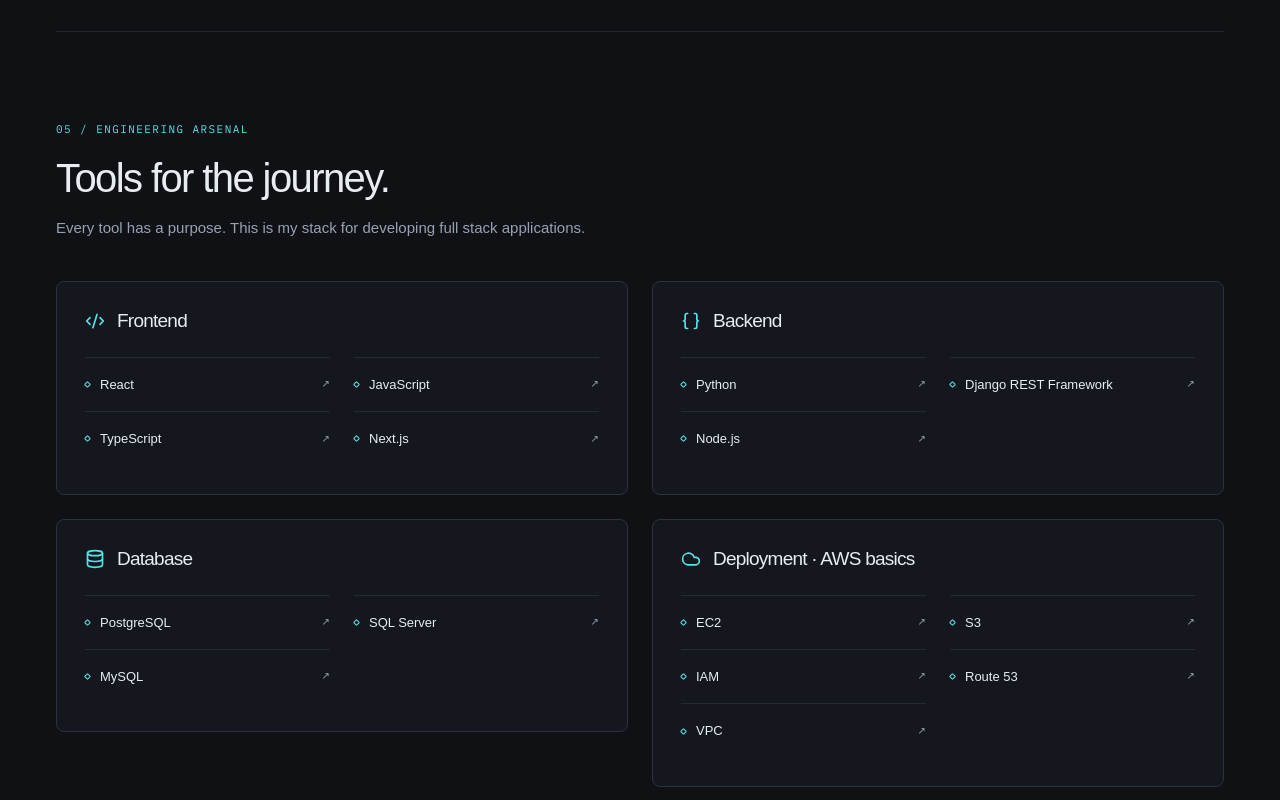
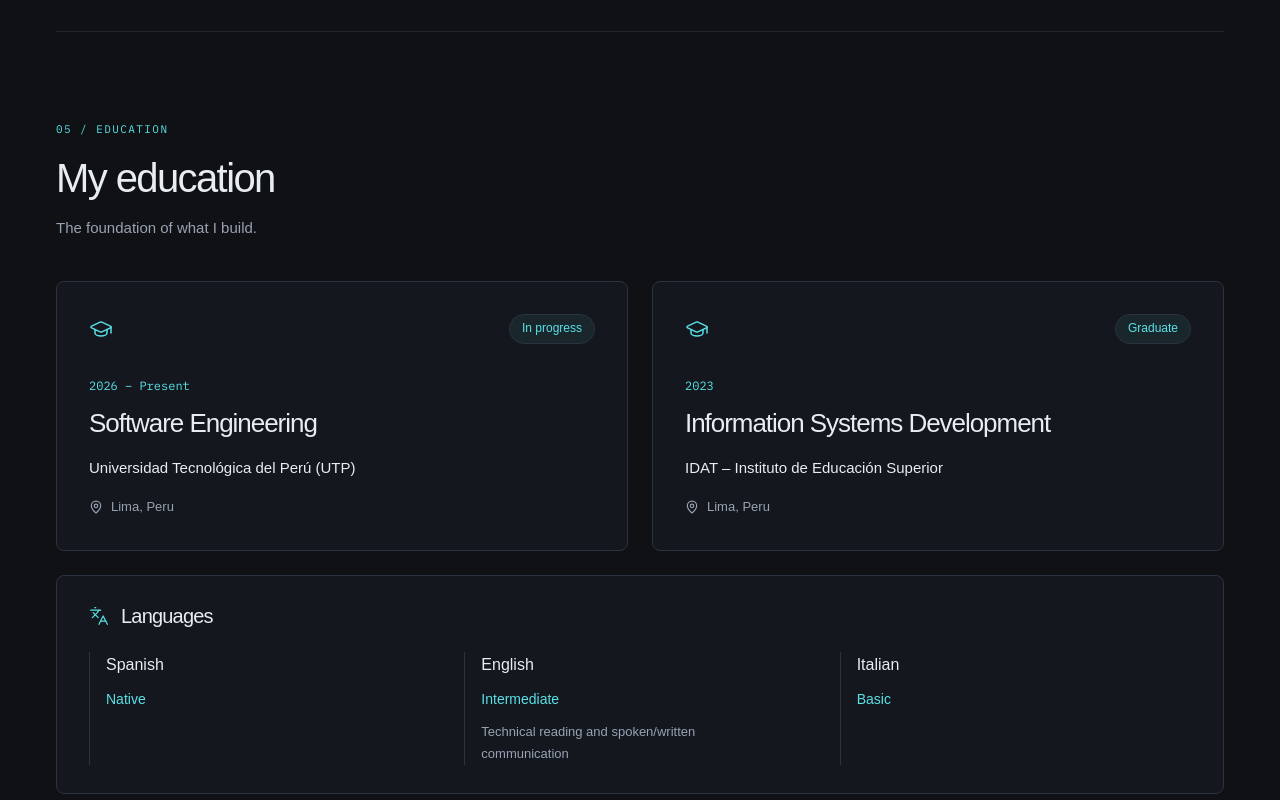
Before and after one commit to jeampieer/portfolio, a Next.js app: page /en in a window 1280 px wide. Shown: the part 4480-5280 px from the top of the page. Built offline with nearby package versions, Linux system fonts and the light colour scheme; no server answers.

Commit message:
feat: añadir educación e idiomas al portafolio

```diff
--- a/src/app/globals.css
+++ b/src/app/globals.css
@@ -1417,6 +1417,119 @@
     color: var(--text-secondary);
     line-height: 1.85;
 }
+/* Education and language proficiency. */
+.education-grid {
+    display: grid;
+    grid-template-columns: repeat(2, minmax(0, 1fr));
+    gap: 24px;
+}
+.education-grid li,
+.education-grid li > div {
+    min-width: 0;
+    height: 100%;
+}
+.education-card {
+    height: 100%;
+    padding: 32px;
+    border: 1px solid var(--border);
+    border-radius: 8px;
+    background: var(--card-bg);
+}
+.education-card-top {
+    display: flex;
+    align-items: center;
+    justify-content: space-between;
+    gap: 16px;
+    color: var(--accent);
+    margin-bottom: 32px;
+}
+.education-status {
+    border: 1px solid var(--border);
+    border-radius: 999px;
+    padding: 4px 12px;
+    font-size: 12px;
+    background: var(--glow);
+}
+.education-period {
+    font-size: 12px;
+    color: var(--accent);
+    margin-bottom: 12px;
+}
+.education-card h3 {
+    font-size: clamp(22px, 2.2vw, 26px);
+    margin-bottom: 16px;
+}
+.education-institution {
+    font-size: 15px;
+    line-height: 1.7;
+}
+.education-location {
+    display: flex;
+    align-items: center;
+    gap: 8px;
+    color: var(--text-secondary);
+    font-size: 13px;
+    margin-top: 16px;
+}
+.education-languages {
+    margin-top: 24px;
+    padding: 28px 32px;
+    border: 1px solid var(--border);
+    border-radius: 8px;
+    background: var(--card-bg);
+}
+.education-languages h3 {
+    display: flex;
+    align-items: center;
+    gap: 12px;
+    font-size: 20px;
+    margin-bottom: 24px;
+}
+.education-languages h3 svg {
+    color: var(--accent);
+}
+.language-grid {
+    display: grid;
+    grid-template-columns: repeat(3, minmax(0, 1fr));
+    gap: 24px;
+    margin: 0;
+}
+.language-grid > div {
+    min-width: 0;
+    padding-left: 16px;
+    border-left: 1px solid var(--border);
+}
+.language-grid dt {
+    font-size: 16px;
+    font-weight: 500;
+    margin-bottom: 8px;
+}
+.language-grid dd {
+    margin: 0;
+}
+.language-level {
+    color: var(--accent);
+    font-size: 14px;
+}
+.language-description {
+    display: block;
+    margin-top: 8px;
+    max-width: 280px;
+    color: var(--text-secondary);
+    font-size: 13px;
+    line-height: 1.7;
+}
+@media (max-width: 767px) {
+    .education-grid,
+    .language-grid {
+        grid-template-columns: 1fr;
+    }
+    .education-card,
+    .education-languages {
+        padding: 24px;
+    }
+}
+
 /* Professional experiences: preserve the complete LinkedIn capture. */
 .experience-grid {
     display: grid;
--- /dev/null
+++ b/src/features/portfolio/components/Education.tsx
@@ -0,0 +1,68 @@
+import { GraduationCap, Languages, MapPin } from "lucide-react";
+import { Reveal } from "@/components/ui/Reveal";
+import { SectionHeading } from "@/components/ui/SectionHeading";
+import { education, languages } from "@/features/portfolio/data/portfolio";
+import type { Dictionary } from "@/lib/i18n";
+import type { Locale } from "@/types/i18n";
+
+export function Education({ labels, locale }: { labels: Dictionary["education"]; locale: Locale }) {
+    return (
+        <section
+            id="education"
+            className="section section-divider container"
+            aria-label={labels.title}
+        >
+            <Reveal>
+                <SectionHeading {...labels} />
+            </Reveal>
+            <ol className="education-grid">
+                {education.map((entry) => (
+                    <li key={entry.id}>
+                        <Reveal>
+                            <article className="education-card">
+                                <div className="education-card-top">
+                                    <GraduationCap size={24} strokeWidth={1.5} aria-hidden="true" />
+                                    <span className="education-status">
+                                        {entry.status === "in-progress"
+                                            ? labels.inProgress
+                                            : labels.graduate}
+                                    </span>
+                                </div>
+                                <p className="education-period mono">{entry.period[locale]}</p>
+                                <h3>{entry.program[locale]}</h3>
+                                <p className="education-institution">{entry.institution}</p>
+                                <p className="education-location">
+                                    <MapPin size={14} aria-hidden="true" />
+                                    {entry.location[locale]}
+                                </p>
+                            </article>
+                        </Reveal>
+                    </li>
+                ))}
+            </ol>
+            <Reveal>
+                <div className="education-languages">
+                    <h3>
+                        <Languages size={20} strokeWidth={1.5} aria-hidden="true" />
+                        {labels.languages}
+                    </h3>
+                    <dl className="language-grid">
+                        {languages.map((language) => (
+                            <div key={language.id}>
+                                <dt>{language.name[locale]}</dt>
+                                <dd>
+                                    <span className="language-level">{language.level[locale]}</span>
+                                    {language.description && (
+                                        <span className="language-description">
+                                            {language.description[locale]}
+                                        </span>
+                                    )}
+                                </dd>
+                            </div>
+                        ))}
+                    </dl>
+                </div>
+            </Reveal>
+        </section>
+    );
+}
--- a/src/features/portfolio/components/views/PortfolioView/index.tsx
+++ b/src/features/portfolio/components/views/PortfolioView/index.tsx
@@ -3,6 +3,7 @@
 import { OrbitalTimeline } from "@/features/portfolio/components/OrbitalTimeline";
 import { MissionArchive } from "@/features/portfolio/components/MissionArchive";
 import { ProfessionalExperiences } from "@/features/portfolio/components/ProfessionalExperiences";
+import { Education } from "@/features/portfolio/components/Education";
 import { EngineeringArsenal } from "@/features/portfolio/components/EngineeringArsenal";
 import { OrbitalLab } from "@/features/portfolio/components/OrbitalLab";
 import { Contact } from "@/features/portfolio/components/Contact";
@@ -23,6 +24,7 @@
                 locale={locale}
             />
             <ProfessionalExperiences labels={dictionary.experiences} locale={locale} />
+            <Education labels={dictionary.education} locale={locale} />
             <EngineeringArsenal labels={dictionary.stack} groups={skillGroups} locale={locale} />
             <OrbitalLab labels={dictionary.labs} />
             <Contact labels={dictionary.contact} />
--- a/src/features/portfolio/data/portfolio.ts
+++ b/src/features/portfolio/data/portfolio.ts
@@ -1,4 +1,9 @@
-import type { Project, SkillGroup } from "@/features/portfolio/types/portfolio.types";
+import type {
+    EducationEntry,
+    LanguageSkill,
+    Project,
+    SkillGroup,
+} from "@/features/portfolio/types/portfolio.types";
 import { gmSocialGallery } from "@/features/portfolio/data/gm-social-gallery";
 import { mfaGallery } from "@/features/portfolio/data/mfa-gallery";
 
@@ -205,6 +210,50 @@
     },
 ];
 
+export const education: EducationEntry[] = [
+    {
+        id: "utp",
+        institution: "Universidad Tecnológica del Perú (UTP)",
+        program: { es: "Ingeniería de Software", en: "Software Engineering" },
+        location: { es: "Lima, Perú", en: "Lima, Peru" },
+        period: { es: "2026 – Actualidad", en: "2026 – Present" },
+        status: "in-progress",
+    },
+    {
+        id: "idat",
+        institution: "IDAT – Instituto de Educación Superior",
+        program: {
+            es: "Desarrollo de Sistemas de Información",
+            en: "Information Systems Development",
+        },
+        location: { es: "Lima, Perú", en: "Lima, Peru" },
+        period: { es: "2023", en: "2023" },
+        status: "graduate",
+    },
+];
+
+export const languages: LanguageSkill[] = [
+    {
+        id: "spanish",
+        name: { es: "Español", en: "Spanish" },
+        level: { es: "Nativo", en: "Native" },
+    },
+    {
+        id: "english",
+        name: { es: "Inglés", en: "English" },
+        level: { es: "Intermedio", en: "Intermediate" },
+        description: {
+            es: "Lectura técnica y comunicación oral/escrita",
+            en: "Technical reading and spoken/written communication",
+        },
+    },
+    {
+        id: "italian",
+        name: { es: "Italiano", en: "Italian" },
+        level: { es: "Básico", en: "Basic" },
+    },
+];
+
 // Profile technologies confirmed by the owner; project tags describe each project's own stack.
 export const skillGroups: SkillGroup[] = [
     {
--- a/src/features/portfolio/types/portfolio.types.ts
+++ b/src/features/portfolio/types/portfolio.types.ts
@@ -1,6 +1,22 @@
 import type { Localized } from "@/types/i18n";
 
 export type ProjectCategory = "frontend" | "backend" | "fullstack";
+export interface EducationEntry {
+    id: string;
+    institution: string;
+    program: Localized<string>;
+    location: Localized<string>;
+    period: Localized<string>;
+    status: "in-progress" | "graduate";
+}
+
+export interface LanguageSkill {
+    id: string;
+    name: Localized<string>;
+    level: Localized<string>;
+    description?: Localized<string>;
+}
+
 export interface ProfessionalExperience {
     id: string;
     publisher: string;
--- a/src/lib/i18n/index.ts
+++ b/src/lib/i18n/index.ts
@@ -124,15 +124,23 @@
         openImage: "Abrir captura completa",
         note: "Las capturas se muestran completas para conservar el contexto y la identidad de quien las publicó.",
     },
+    education: {
+        eyebrow: "05 / EDUCATION",
+        title: "Mi educación",
+        description: "La base de lo que construyo.",
+        inProgress: "En curso",
+        graduate: "Egresado",
+        languages: "Idiomas",
+    },
     stack: {
-        eyebrow: "05 / ENGINEERING ARSENAL",
+        eyebrow: "06 / ENGINEERING ARSENAL",
         title: "Las herramientas del viaje.",
         description:
             "Cada herramienta tiene un propósito. Este es mi stack para desarrollar aplicaciones full stack.",
         note: "AWS: conocimientos básicos para desplegar aplicaciones.",
     },
     labs: {
-        eyebrow: "06 / LABS",
+        eyebrow: "07 / LABS",
         title: "Un espacio para explorar.",
         description: "Pequeñas ideas, interacciones reales. La curiosidad también se construye.",
         titleCard: "Orbital playground",
@@ -150,7 +158,7 @@
         reset: "Restablecer",
     },
     contact: {
-        eyebrow: "07 / OPEN CHANNEL",
+        eyebrow: "08 / OPEN CHANNEL",
         title: "La próxima gran idea",
         accent: "empieza conversando.",
         description:
@@ -294,15 +302,23 @@
         openImage: "Open full screenshot",
         note: "Screenshots are displayed in full to preserve the context and the identity of their publishers.",
     },
+    education: {
+        eyebrow: "05 / EDUCATION",
+        title: "My education",
+        description: "The foundation of what I build.",
+        inProgress: "In progress",
+        graduate: "Graduate",
+        languages: "Languages",
+    },
     stack: {
-        eyebrow: "05 / ENGINEERING ARSENAL",
+        eyebrow: "06 / ENGINEERING ARSENAL",
         title: "Tools for the journey.",
         description:
             "Every tool has a purpose. This is my stack for developing full stack applications.",
         note: "AWS: basic knowledge for deploying applications.",
     },
     labs: {
-        eyebrow: "06 / LABS",
+        eyebrow: "07 / LABS",
         title: "Room to explore.",
         description: "Small ideas, real interactions. Curiosity can be built, too.",
         titleCard: "Orbital playground",
@@ -320,7 +336,7 @@
         reset: "Reset",
     },
     contact: {
-        eyebrow: "07 / OPEN CHANNEL",
+        eyebrow: "08 / OPEN CHANNEL",
         title: "The next great idea",
         accent: "starts with a conversation.",
         description:
```
Also changed, not shown: 9 other files (tests, documents, lock files or other folders).
